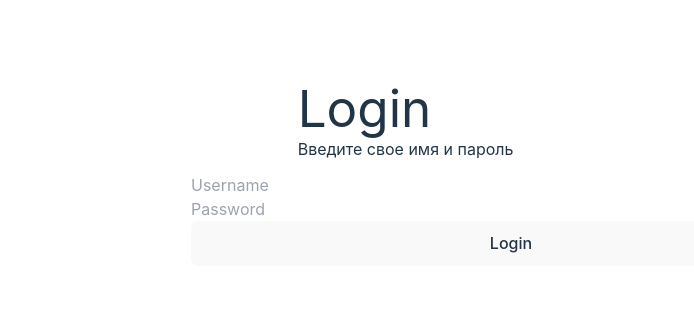
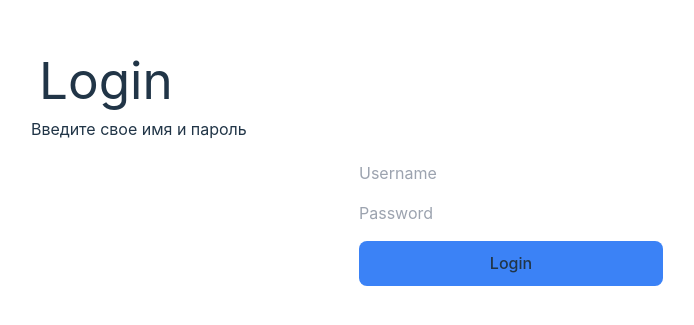
Before and after one commit to serg1557733/millioTs, a React (Vite) app: page / in a window 1280 px wide. Shown: the part 225-550 px from the top of the page, without its empty margins (129-823 px from the left). Built offline with nearby package versions, Linux system fonts and the light colour scheme.

Commit message:
fix UI login page

```diff
--- a/src/pages/LoginPage.tsx
+++ b/src/pages/LoginPage.tsx
@@ -16,25 +16,29 @@ const Login = ({ onLogin }: LoginProps) => {
   };
   return (
     <div className="flex-col content-center justify-items-center w-[100vw] h-[100vh]">
-      <div className="m-2 w-1/3">
-        <h1>Login</h1>
+      <div className="m-2 w-3/4">
+        <h1 className="m-2">Login</h1>
         <h2>Введите свое имя и пароль</h2>
       </div>
 
-      <div className="flex flex-col content-between m-3 w-1/2">
+      <div className="flex flex-col m-3 w-1/4">
         <input
+          className="m-2"
           type="text"
           placeholder="Username"
           value={username}
           onChange={(e) => setUsername(e.target.value)}
         />
         <input
+          className="m-2"
           type="password"
           placeholder="Password"
           value={password}
           onChange={(e) => setPassword(e.target.value)}
         />
-        <button onClick={handleLogin}>Login</button>
+        <button className="m-2 bg-blue-500" onClick={handleLogin}>
+          Login
+        </button>
       </div>
     </div>
   );
```
